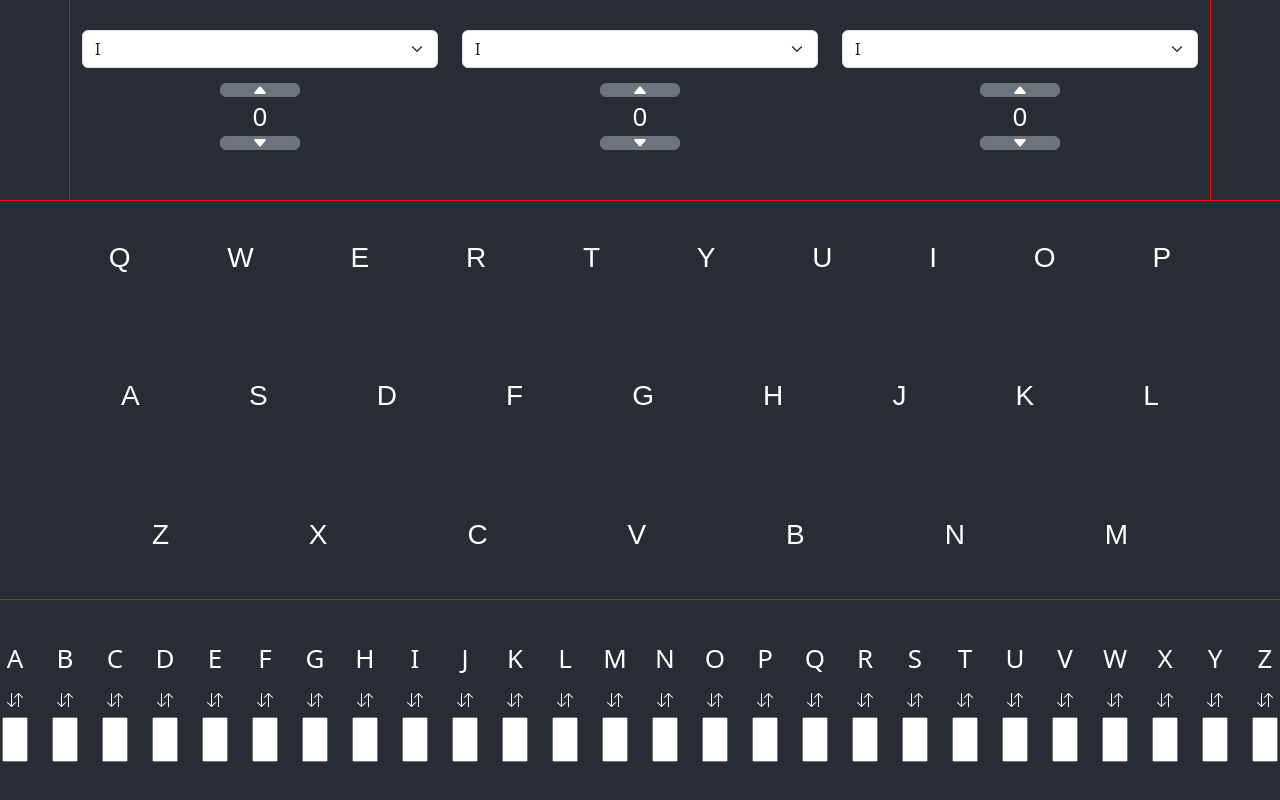
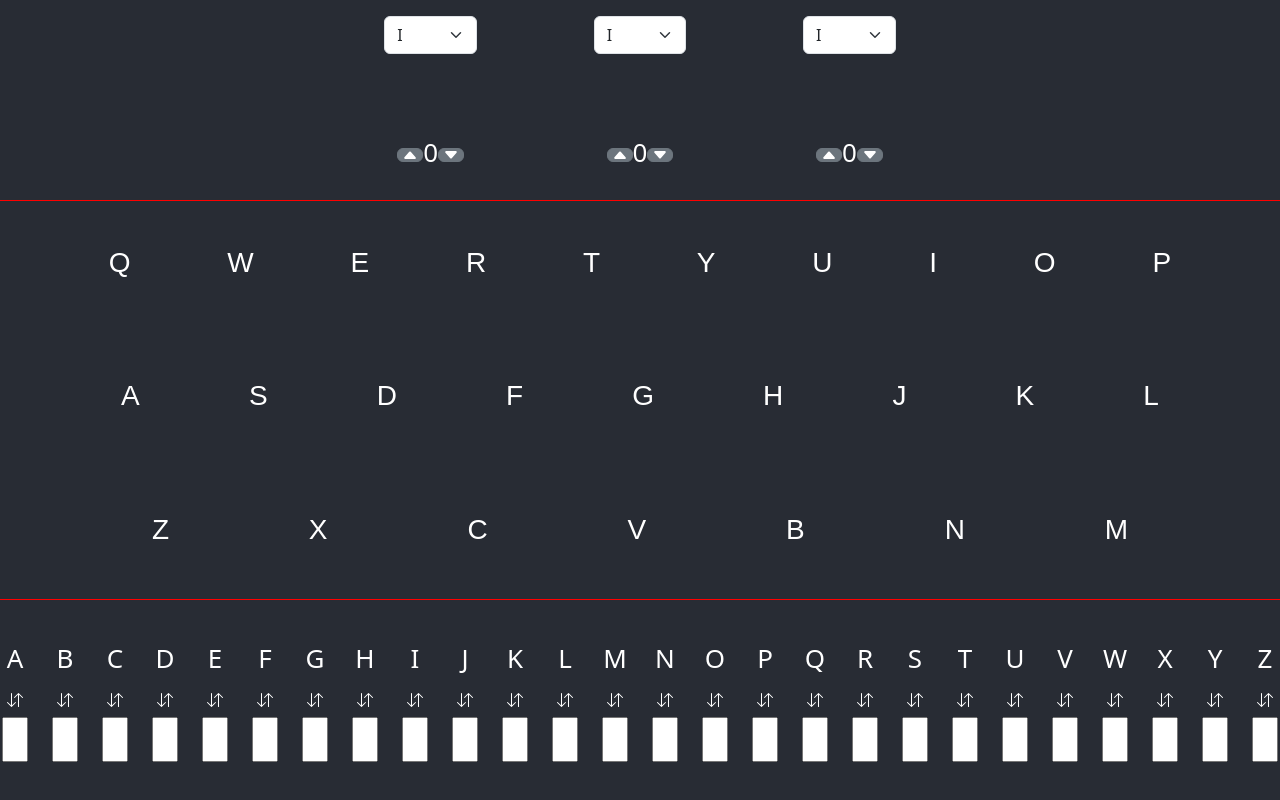
Before and after one commit to luishong07/Enigma-Replica, a React (Create React App) app: page / in a window 1280 px wide. Built offline with nearby package versions, Linux system fonts and the light colour scheme.

Commit message:
resized rotor board and rotor selector

```diff
--- a/src/App.css
+++ b/src/App.css
@@ -1,5 +1,6 @@
 .App {
   text-align: center;
+  height: 100vh;
 }
 
 .App-logo {
--- a/src/Lampboard.css
+++ b/src/Lampboard.css
@@ -3,7 +3,7 @@
     /* border-radius: 10px; */
     background: #282c34;
     /* display: flex; */
-    height: 50vh;
+    /* height: 50vh; */
     /* flex-direction: column; */
     font: 30px arial;
     color: white;
--- a/src/Lampboard.tsx
+++ b/src/Lampboard.tsx
@@ -21,7 +21,7 @@ const Lampboard: React.FC<Props> = ({ encryptedLetter, isKeyUp }: Props) => {
     }, [])
 
     return (
-        <Container fluid className='base d-grid gap-3'>
+        <Container fluid className='base d-grid h-50'>
             <Stack className='lamp-row' direction='horizontal' >
                 {firstRow.map(e => {
                     return <h3>{e}</h3>
--- a/src/Plugboard.css
+++ b/src/Plugboard.css
@@ -1,7 +1,7 @@
 .plugboard-container{
     outline:  red solid 1px;
     background-color: #282c34;
-    min-height: 25vh;
+    /* height: 25vh; */
     display: flex;
     flex-direction: row;
     align-items: center;
--- a/src/Plugboard.tsx
+++ b/src/Plugboard.tsx
@@ -5,7 +5,7 @@ const Plugboard: React.FC = () => {
     const alphabet: string[] = ["A", "B", "C", "D", "E", "F", "G", "H", "I", "J", "K", "L", "M", "N", "O", "P", "Q", "R", "S", "T", "U", "V", "W", "X", "Y", "Z"];
 
     return (
-        <div className="plugboard-container">
+        <div className="plugboard-container h-25">
             {
                 alphabet.map(letter => {
                     return <div className="letter-pair-container">
--- a/src/Rotors.css
+++ b/src/Rotors.css
@@ -1,43 +1,46 @@
 .rotor-container{
-    outline:  red solid 1px;
-    background-color: #282c34;
-    min-height: 25vh;
     /* display: flex; */
     /* flex-direction: column; */
     /* align-items: center; */
     /* justify-content: center; */
+    outline:  red solid 1px;
+    background-color: #282c34;
+    /* height: 25vh; */
     font-size: calc(10px + 2vmin);
     color: white;
 }
 
 .positions{
-    display: flex;
+    /* width: 50vw;
+    background-color: red */
+    /* display: flex;
     flex-direction: column;
     padding: 1rem 0;
     height: 25vh;
     width: 40vw;
-    outline: red solid 1px;
+    outline: red solid 1px; */
 }
 .position-row{
-    justify-content: space-evenly;
+    /* justify-content: space-evenly;
     list-style: none;
     display: flex;
     align-items: center;
-    height: calc(25vh / 3);
+    height: calc(25vh / 3); */
 }
 .position{
 
-    display: flex;
+    /* display: flex;
     flex-flow: column;
     align-items: center;
-    justify-content: center;
+    justify-content: center; */
 }
 .rotor-selector{
-    width: 5rem;
+    /* width: 1rem; */
+
 
 }
 .position-button{
-    width: 5rem;
+    /* width: 5rem; */
 }
 .up{
     background-image:  url(increaseButton.svg);
--- a/src/Rotors.tsx
+++ b/src/Rotors.tsx
@@ -18,25 +18,25 @@ const Rotors: React.FC<Props> = ({ leftPosition, middlePosition, rightPosition }
 
 
     return (
-        <Container fluid className="rotor-container">
-            <Container className="positions">
+        <Container fluid className="rotor-container h-25">
+            <Container className="positions w-50">
                 <Row className="position-row">
                     <Col className="position">
-                        <Form.Select className="rotor-selector" >
+                        <Form.Select className="rotor-selector mt-3 w-50 mx-auto" >
                             <option value="1">I</option>
                             <option value="2">II</option>
                             <option value="3">III</option>
                         </Form.Select>
                     </Col>
                     <Col className="position">
-                        <Form.Select className="rotor-selector" >
+                        <Form.Select className="rotor-selector mt-3 w-50 mx-auto" >
                             <option value="1">I</option>
                             <option value="2">II</option>
                             <option value="3">III</option>
                         </Form.Select>
                     </Col>
                     <Col className="position">
-                        <Form.Select className="rotor-selector" >
+                        <Form.Select className="rotor-selector mt-3 w-50 mx-auto" >
                             <option value="1">I</option>
                             <option value="2">II</option>
                             <option value="3">III</option>
```
